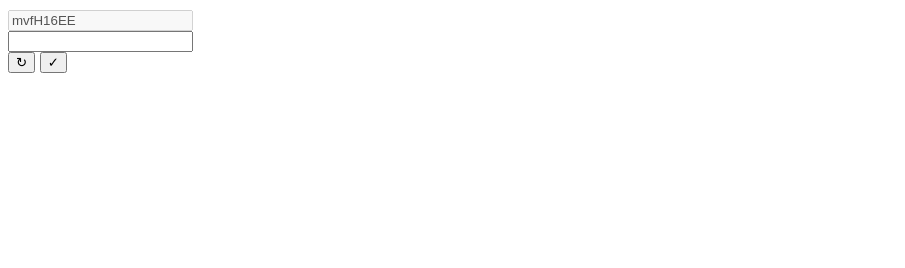
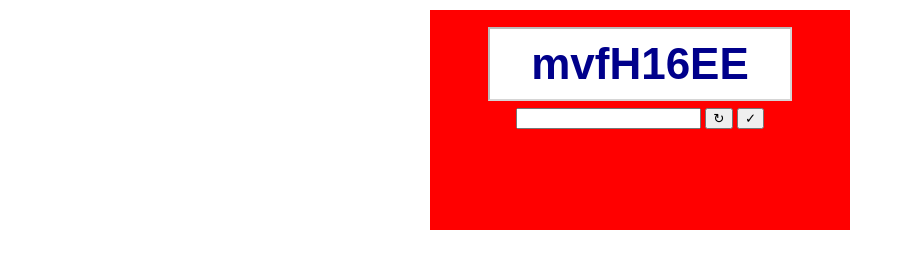
Before and after one commit to mili01gm/captcha, a plain HTML site: page index.html in a window 1280 px wide. Shown: the whole page, without its empty margins (0-905 px from the left). Drawn offline with Linux system fonts and the light colour scheme.

Commit message:
Css en proceso

```diff
--- a/index.html
+++ b/index.html
@@ -12,8 +12,10 @@
     <div class="captcha-container">
       <input type="text" name="code" id="random" disabled>
       <input type="text" name="input" id="onput-code" required>
-      <button type="button" name="btn-load" id="reload">&orarr;</button>
-      <button type="submit" name="btn-send" id="envia">&check;</button>
+      <div id="botones">
+        <button type="button" name="btn-load" id="reload">&orarr;</button>
+        <button type="submit" name="btn-send" id="envia">&check;</button>
+      </div>
     </div>
   </section>
   <script type="text/javascript" src="app.js"></script>
--- a/main.css
+++ b/main.css
@@ -1,11 +1,36 @@
 body {
   font-family: sans-serif;
+  text-align: center;
+  box-sizing: border-box;
 }
 
-#captcha {
+.captcha-container {
+  background-color: red;
   margin: 10px auto;
+  padding: 10px;
+  width: 400px;
+  height: 200px;
 }
 
-input {
+#random {
   display: block;
+  text-align: center;
+  background-color: white;
+  color: darkblue;
+  font-weight: 700;
+  font-size: 44px;
+  margin: 7px auto;
+  width: 300px;
+  height: 70px;
+  padding: 0;
 }
+#onput-code, #botones {
+  display: inline-block;
+}
+#onput
+button {
+  display: block;
+  width: 25px;
+  height: 25px;
+  border-radius: 50%
+}
```
